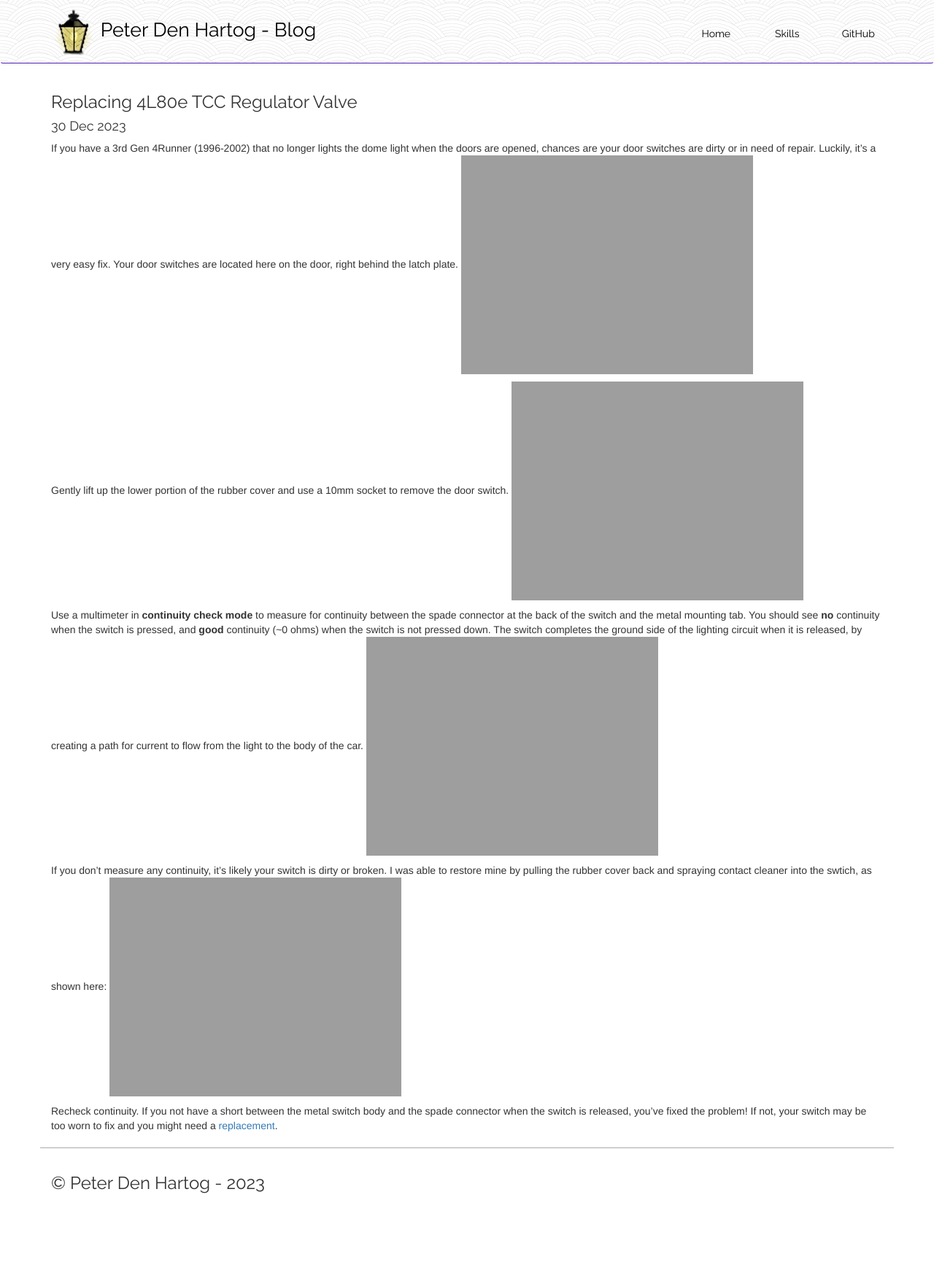
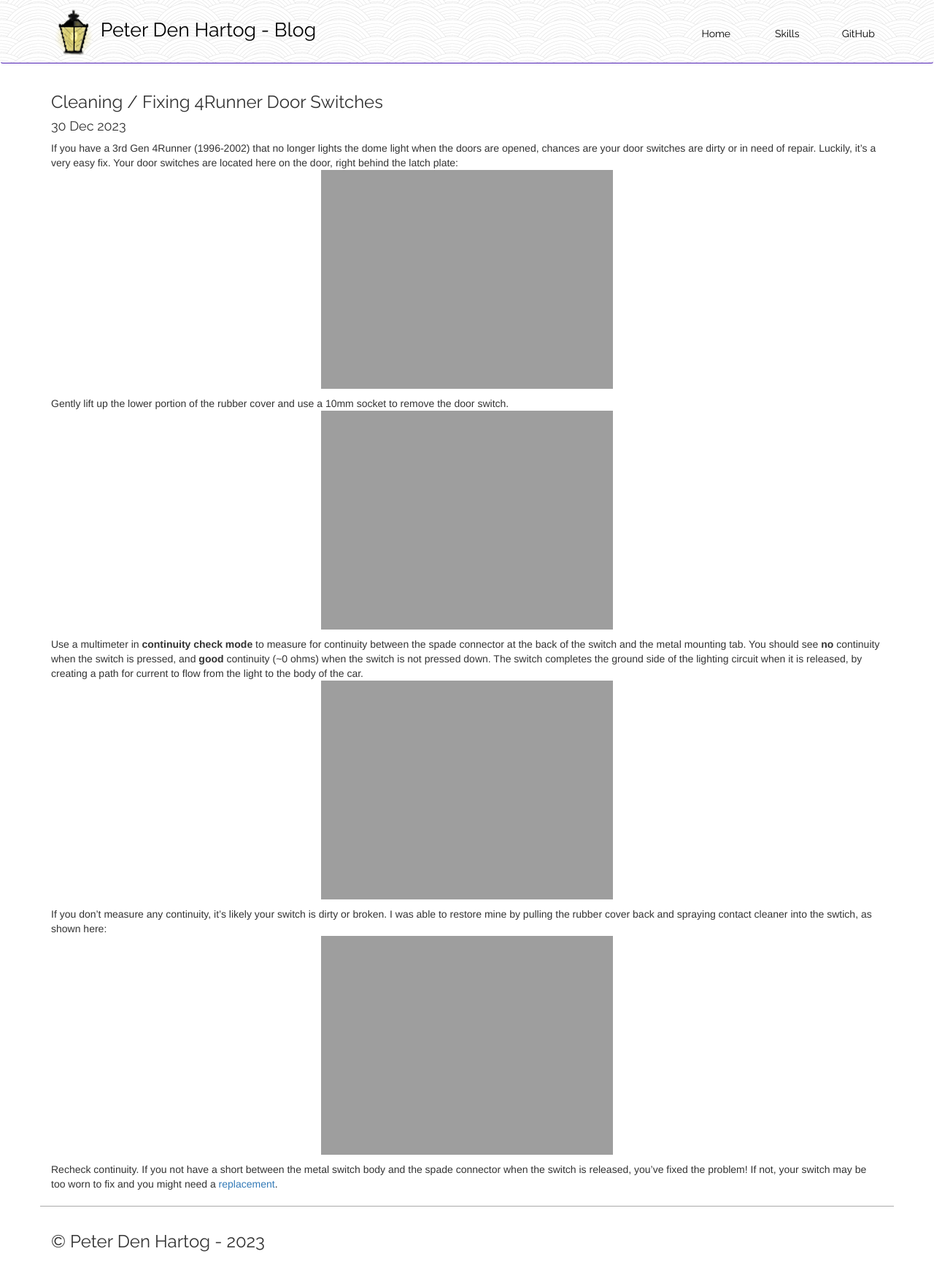
Before and after one commit to pddenhar/pddenhar.github.io, a Jekyll site: the page built from _posts/2023-12-30-repairing-4runner-door-switches.md, in a window 1280 px wide. Shown: the whole page at 73% size. Built offline with Jekyll 4.4.1, drawn with Linux system fonts in a browser that asks for light colours; before the commit the page ends 1661 px from its top, so only the background shows below that.

Commit message:
Improve image styling

```diff
--- a/_layouts/post.html
+++ b/_layouts/post.html
@@ -1,7 +1,7 @@
 ---
 layout: default
 ---
-<div class="row">
+<div class="row" id="post">
   <div class="col-xs-12">
     <h3>{{ page.title }}</h3>
     <h4>{{ page.date | date_to_string }}</h4>
--- a/_posts/2023-12-30-repairing-4runner-door-switches.md
+++ b/_posts/2023-12-30-repairing-4runner-door-switches.md
@@ -1,12 +1,12 @@
 ---
 layout: post
-title: Replacing 4L80e TCC Regulator Valve
+title: Cleaning / Fixing 4Runner Door Switches
 custom_css: syntax.css
 excerpt_separator: <!--more-->
 ---
 If you have a 3rd Gen 4Runner (1996-2002) that no longer lights the dome light when the doors are opened, chances are your door switches are dirty or in need of repair. Luckily, it's a very easy fix.
 <!--more-->
-Your door switches are located here on the door, right behind the latch plate.
+Your door switches are located here on the door, right behind the latch plate:
 ![Location of door switches]({{ site.url }}/images/4runner/location.png)
 
 Gently lift up the lower portion of the rubber cover and use a 10mm socket to remove the door switch.
--- a/css/style.css
+++ b/css/style.css
@@ -63,3 +63,10 @@ td, th {
         text-align: left;
     }
 }
+
+#post img {
+  max-width: 50%;
+  display: block;
+  margin-right: auto;
+  margin-left: auto;
+}
```
